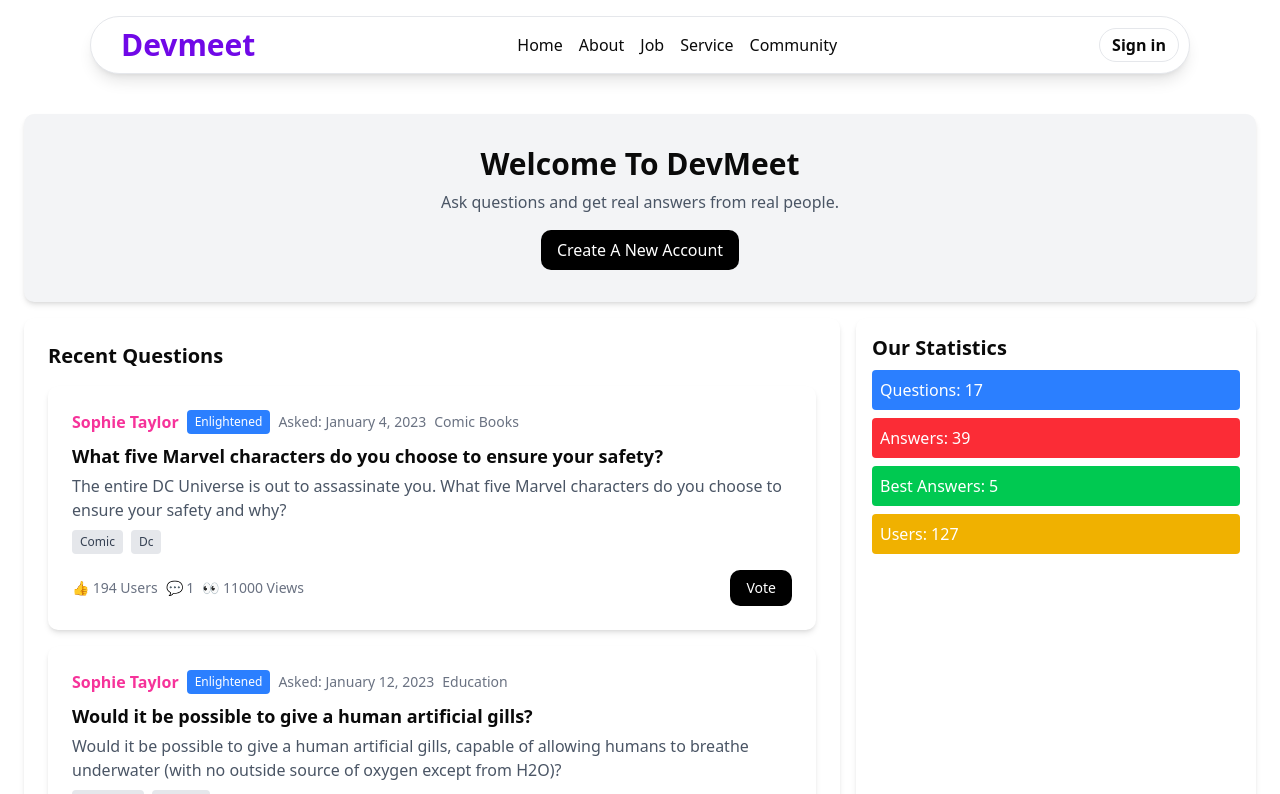
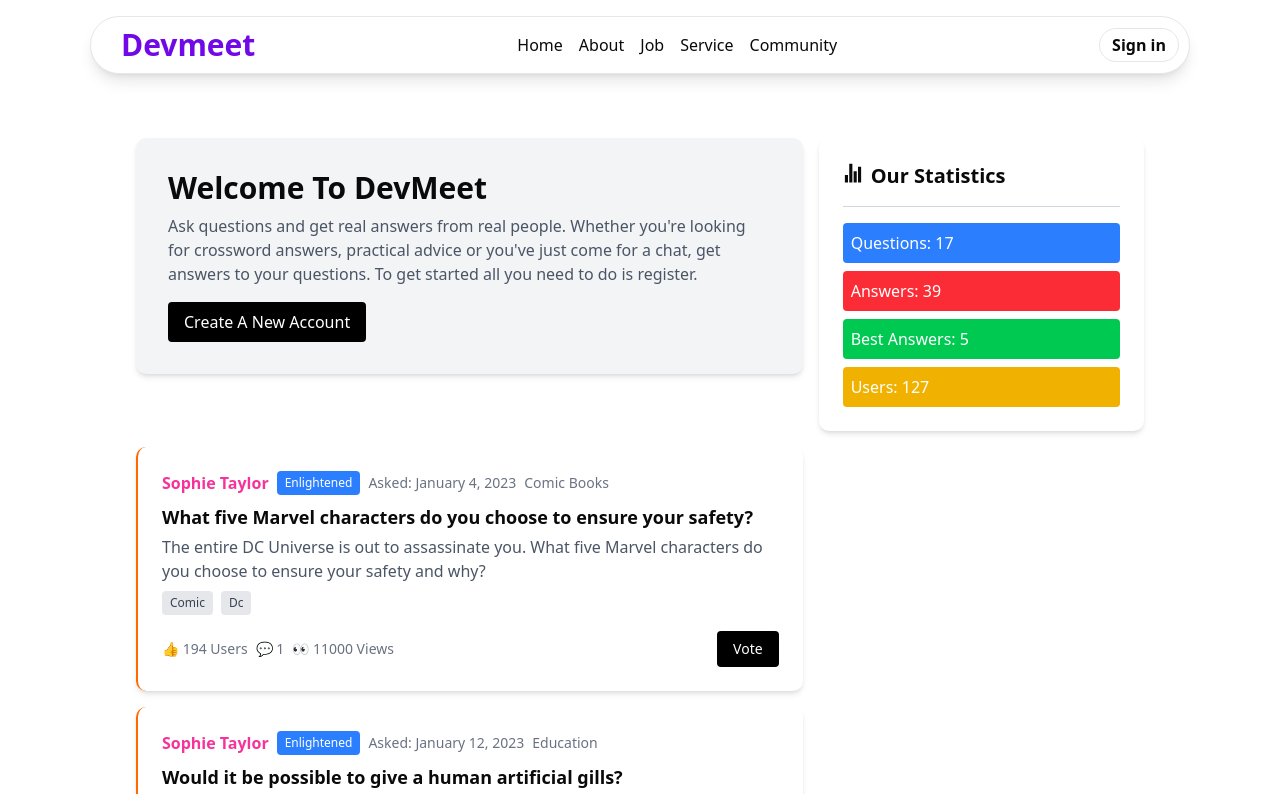
Before and after one commit to Sushanto171/devmeet, a Next.js app: page / in a window 1280 px wide. Shown: the top 794 px of the page. Built offline with nearby package versions, Linux system fonts and the light colour scheme.

Commit message:
updated homepage layout

```diff
--- a/src/app/page.js
+++ b/src/app/page.js
@@ -1,15 +1,24 @@
 import Banner from "@/components/Banner";
+import Container from "@/components/Container";
 import QuestionCard from "@/components/QuestionCard";
 import Statistics from "@/components/Statistics";
 
 export default function Home() {
     return (
-        <div className="container mx-auto p-6 grid grid-cols-1 md:grid-cols-3 gap-4">
-            <div className="md:col-span-3">
+        <Container>
+            <div className="mx-auto py-12 px-6 grid grid-cols-1 md:grid-cols-3 gap-4">
+                <div className="md:col-span-2">
                     <Banner />
                 </div>
-            <div className="md:col-span-2 bg-white p-6 rounded-lg shadow-md">
-                <h2 className="text-xl font-semibold mb-4">Recent Questions</h2>
+
+                <div className="md:col-span-1">
+                    <Statistics />
+                </div>
+
+                <div className="md:col-span-2">
+                    {/* <h2 className="text-xl font-semibold mb-4">
+                        Recent Questions
+                    </h2> */}
                     <QuestionCard
                         user="Sophie Taylor"
                         date="January 4, 2023"
@@ -33,7 +42,7 @@ export default function Home() {
                         views={6000}
                     />
                 </div>
-            <Statistics />
             </div>
+        </Container>
     );
 }
--- a/src/components/Banner.jsx
+++ b/src/components/Banner.jsx
@@ -1,11 +1,14 @@
 const Banner = () => {
     return (
-        <div className="bg-gray-100 p-8 text-center rounded-lg shadow-md">
+        <div className="bg-gray-100 p-8 rounded-lg shadow-md">
             <h1 className="text-3xl font-bold">Welcome To DevMeet</h1>
             <p className="text-gray-600 mt-2">
-                Ask questions and get real answers from real people.
+                Ask questions and get real answers from real people. Whether
+                you&apos;re looking for crossword answers, practical advice or
+                you&apos;ve just come for a chat, get answers to your questions. To
+                get started all you need to do is register.
             </p>
-            <button className="mt-4 bg-black text-white px-4 py-2 rounded-lg hover:bg-gray-800">
+            <button className="mt-4 bg-black text-white px-4 py-2 rounded hover:bg-primary">
                 Create A New Account
             </button>
         </div>
--- a/src/components/QuestionCard.jsx
+++ b/src/components/QuestionCard.jsx
@@ -1,6 +1,6 @@
 const QuestionCard = ({ user, date, category, title, description, tags, likes, comments, views }) => {
     return (
-        <div className="bg-white p-6 rounded-lg shadow-md mb-4">
+        <div className="p-6 rounded-lg shadow-md mb-4 border-l-2 border-orange-500">
             <div className="flex items-center space-x-2">
                 <span className="font-bold text-pink-500">{user}</span>
                 <span className="bg-blue-500 text-white px-2 py-1 text-xs rounded">Enlightened</span>
@@ -20,7 +20,7 @@ const QuestionCard = ({ user, date, category, title, description, tags, likes, c
                     <span>💬 {comments}</span>
                     <span>👀 {views} Views</span>
                 </div>
-                <button className="bg-black text-white px-4 py-2 rounded-lg hover:bg-gray-800">Vote</button>
+                <button className="bg-black text-white px-4 py-2 rounded hover:bg-gray-800">Vote</button>
             </div>
         </div>
     );
--- a/src/components/Statistics.jsx
+++ b/src/components/Statistics.jsx
@@ -1,12 +1,26 @@
+import { IoStatsChartSharp } from "react-icons/io5";
+
 const Statistics = () => {
     return (
-        <div className="bg-white p-4 rounded-lg shadow-md">
-            <h2 className="text-xl font-semibold">Our Statistics</h2>
+        <div className="bg-white p-6 rounded-lg shadow-md">
+            <h2 className="text-xl font-semibold flex items-baseline gap-2">
+                <IoStatsChartSharp />
+                Our Statistics
+            </h2>
+            <hr className="my-4 border-gray-300" />
             <div className="mt-2 space-y-2">
-                <div className="bg-blue-500 text-white p-2 rounded">Questions: 17</div>
-                <div className="bg-red-500 text-white p-2 rounded">Answers: 39</div>
-                <div className="bg-green-500 text-white p-2 rounded">Best Answers: 5</div>
-                <div className="bg-yellow-500 text-white p-2 rounded">Users: 127</div>
+                <div className="bg-blue-500 text-white p-2 rounded">
+                    Questions: 17
+                </div>
+                <div className="bg-red-500 text-white p-2 rounded">
+                    Answers: 39
+                </div>
+                <div className="bg-green-500 text-white p-2 rounded">
+                    Best Answers: 5
+                </div>
+                <div className="bg-yellow-500 text-white p-2 rounded">
+                    Users: 127
+                </div>
             </div>
         </div>
     );
```
Also changed, not shown: src/components/Container.js (+5 -5 lines). Lines whose indentation alone changed are shown as unchanged.
